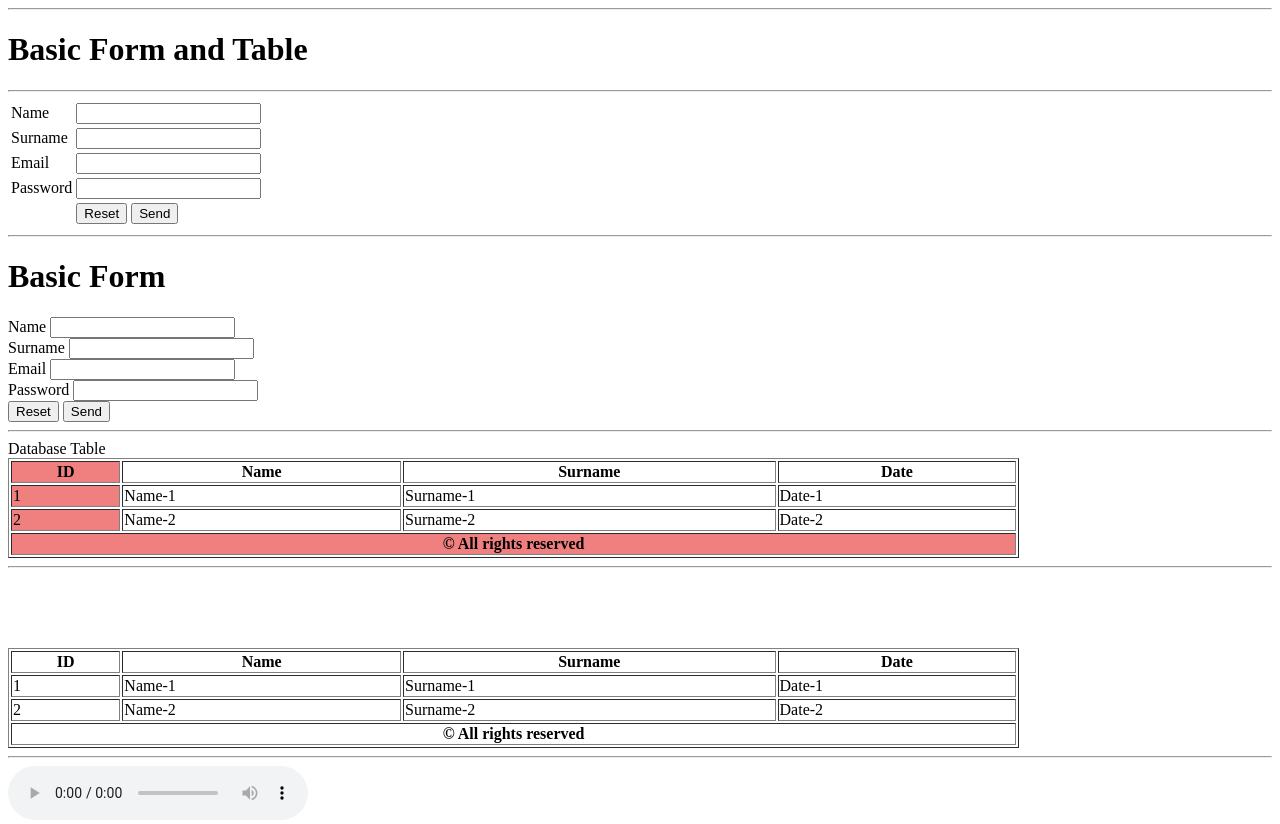
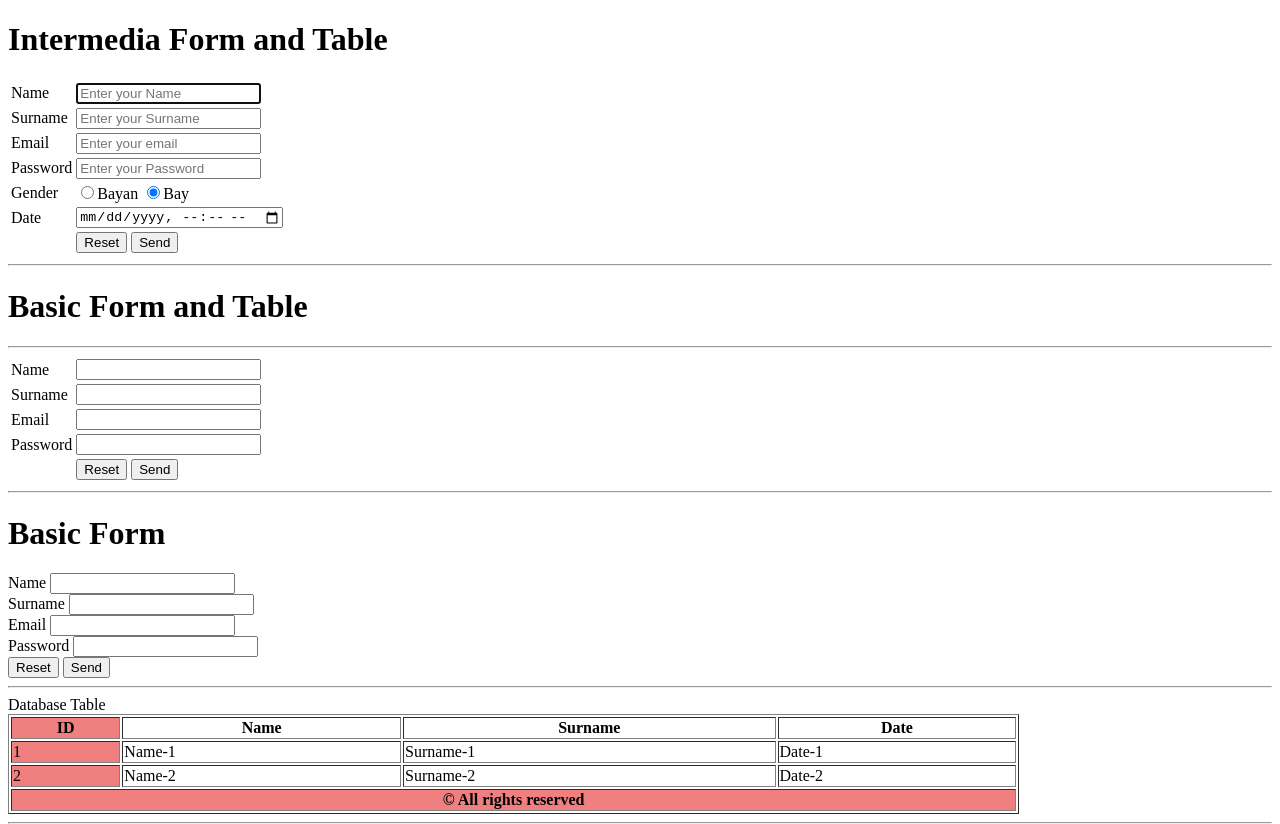
Before and after one commit to okankoken/html, a plain HTML site: page index.html in a window 1280 px wide. Shown: the top 824 px of the page. Drawn offline with Linux system fonts and the light colour scheme; grey boxes are pictures that could not be loaded.

Commit message:
gender,date

```diff
--- a/index.html
+++ b/index.html
@@ -22,6 +22,98 @@
 <body>
     <noscript>your browser doesn't support JS</noscript>
     <!-- Start Codes -->
+    <h1>Intermedia Form and Table</h1>
+    <form>
+        <table>
+            <tr>
+                <td><label for="uname">Name</label></td>
+                <td>
+                    <input
+                     type="text"
+                     id="uname"
+                     name="uname"
+                     required
+                     placeholder="Enter your Name"
+                     title="Enter your name"
+                     autofocus
+                     >
+                </td>
+            </tr>
+
+            <tr>
+                <td><label for="usurname">Surname</label></td>
+                <td><input
+                    type="text"
+                    id="usurname"
+                    name="usurname"
+                    required
+                    placeholder="Enter your Surname"
+                    title="Enter your Surname"
+                    ></td>
+            </tr>
+            <tr>
+                <td><label for="uemail">Email</label></td>
+                <td><input
+                    type="email"
+                    id="uemail"
+                    name="uemail"
+                    required
+                    placeholder="Enter your email"
+                    title="Enter your email"
+                    ></td>
+            </tr>
+            <tr>
+                <td><label for="upassword">Password</td>
+                <td><input
+                    type="password"
+                    id="password"
+                    name="password"
+                    required
+                    placeholder="Enter your Password"
+                    title="Enter your Password"
+                    minlength="3"
+                    maxlength="15"
+                    pattern="[a-zA-Z0-9]{3,15}"
+                    ></td>
+            </tr>
+
+            <tr>
+                <td><label>Gender</td>
+                <td><input
+                    type="radio"
+                    id="female"
+                    name="gender"
+                    checked
+                    >Bayan
+
+                    <input
+                    type="radio"
+                    id="male"
+                    name="gender"
+                    checked
+                    >Bay
+                </td>
+            </tr>
+
+            <tr>
+                <td><label for="udate">Date</td>
+                <td><input
+                    type="datetime-local"
+                    id="udate"
+                    name="udate"
+                    >
+                </td>
+            </tr>
+
+            <tr>
+                <td><label></label></td>
+                <td><input type="reset">
+                    <button type="submit">Send</button>
+                </td>
+            </tr>
+        </table>
+    </form>
+
     <hr>
     <h1>Basic Form and Table</h1>
     <hr>
```
